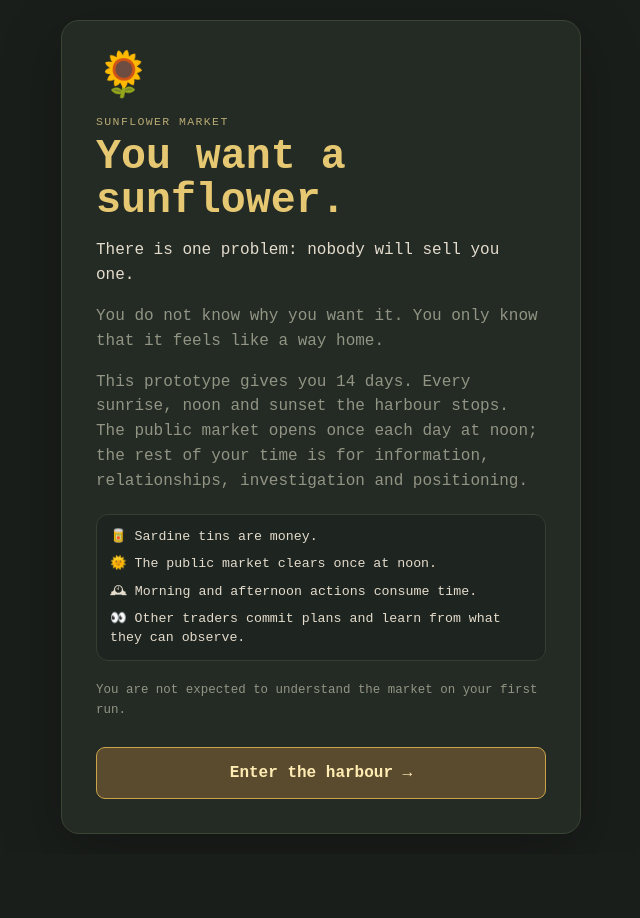
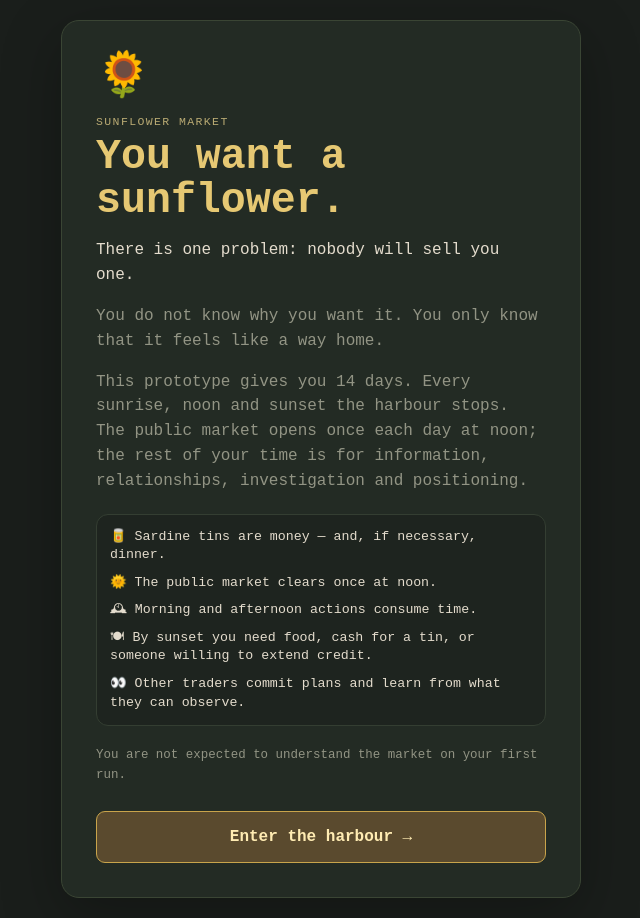
Before and after one commit to Tiutmattiu/Sunflower, a React (Vite) app: page / in a window 1280 px wide. Shown: the whole page, without its empty margins (319-959 px from the left). Before the commit the page ends 854 px from the top, so only its background shows below. Built offline with nearby package versions, Linux system fonts and the light colour scheme.

Commit message:
Explain nightly sustenance in opening rules

```diff
--- a/src/main.jsx
+++ b/src/main.jsx
@@ -16,9 +16,10 @@ function StartScreen({ onStart }) {
           This prototype gives you 14 days. Every sunrise, noon and sunset the harbour stops. The public market opens once each day at noon; the rest of your time is for information, relationships, investigation and positioning.
         </p>
         <div className="start-rules">
-          <div>🥫 Sardine tins are money.</div>
+          <div>🥫 Sardine tins are money — and, if necessary, dinner.</div>
           <div>🌞 The public market clears once at noon.</div>
           <div>🕰 Morning and afternoon actions consume time.</div>
+          <div>🍽 By sunset you need food, cash for a tin, or someone willing to extend credit.</div>
           <div>👀 Other traders commit plans and learn from what they can observe.</div>
         </div>
         <p className="muted small">You are not expected to understand the market on your first run.</p>
```
